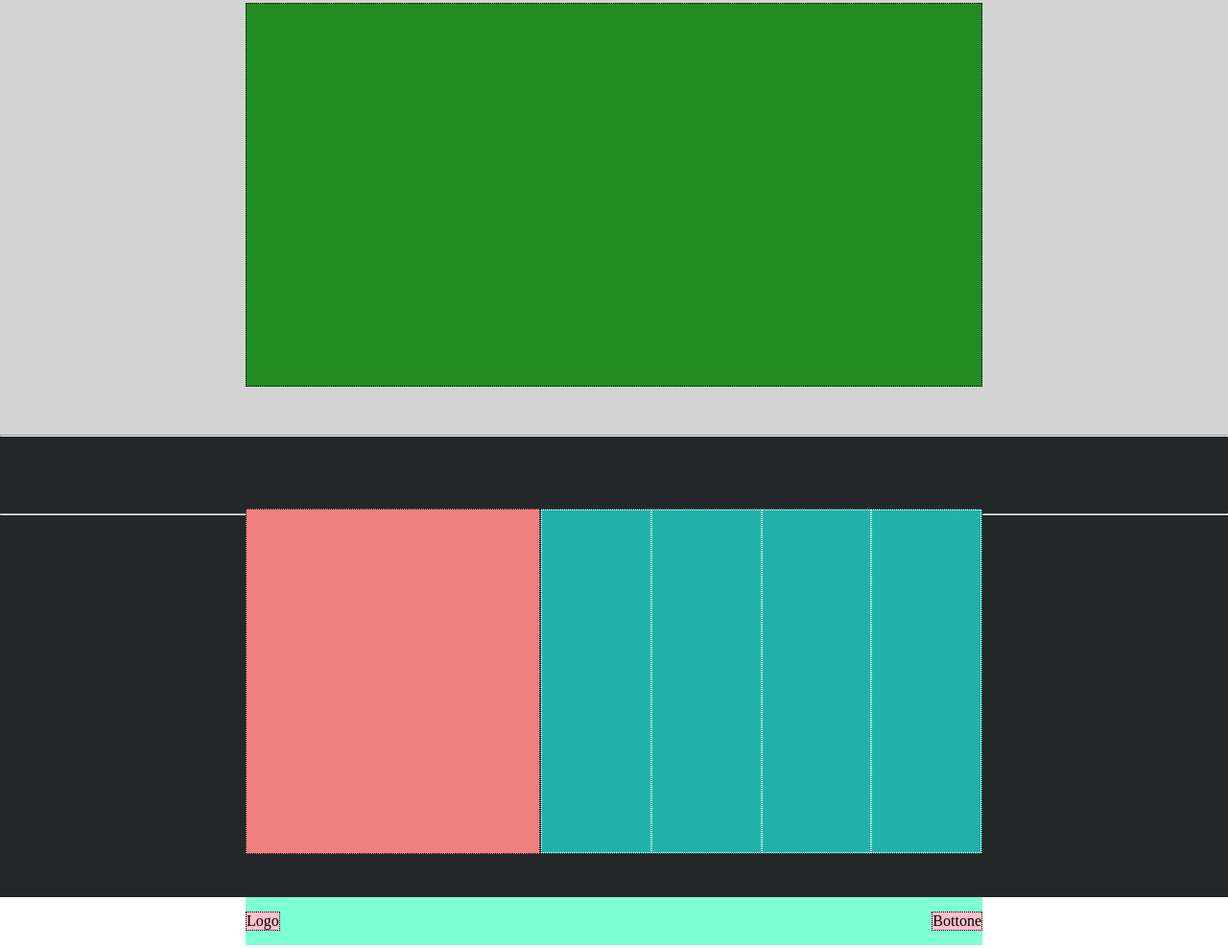
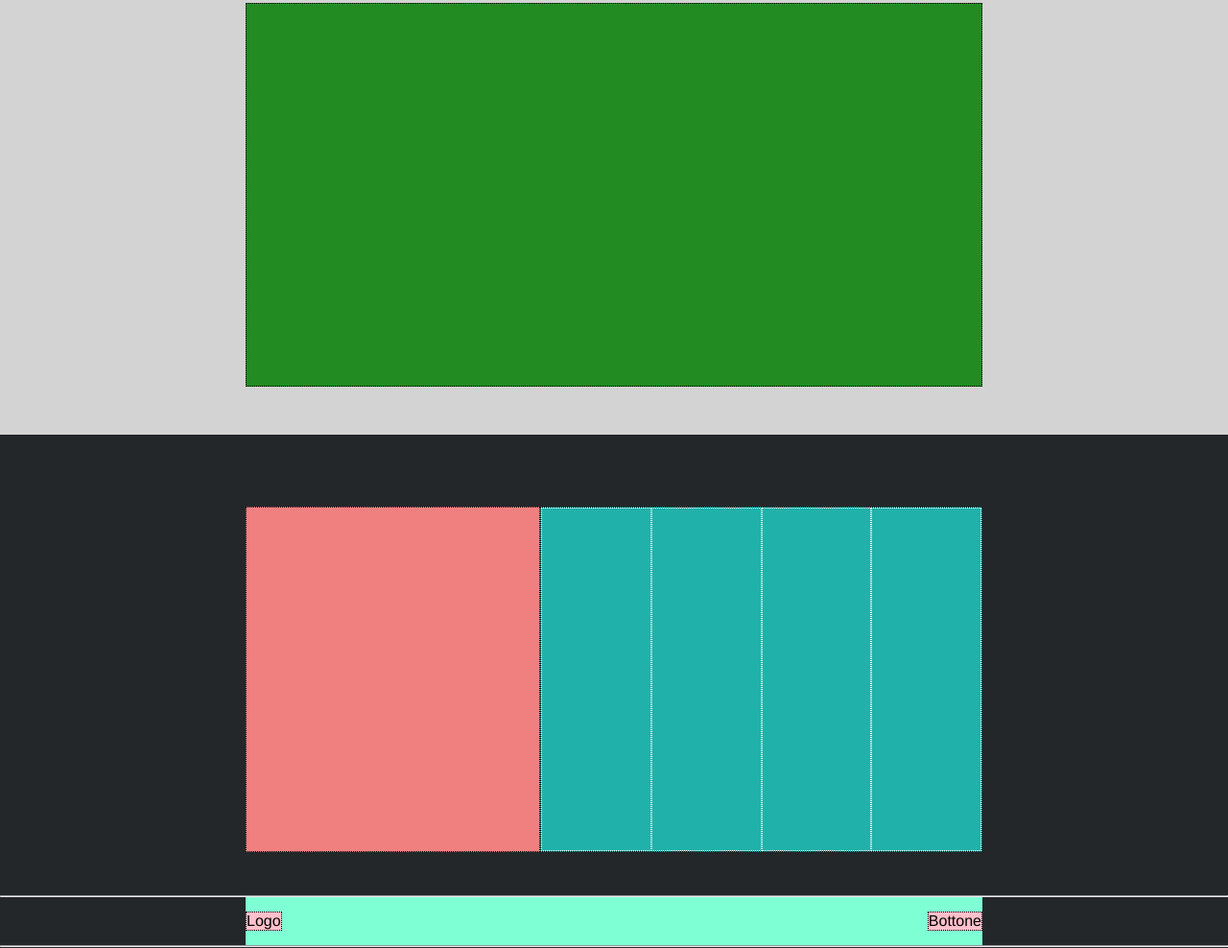
Before and after one commit to fede2796/htmlcss-struttura-discord, a plain HTML site: page index.html in a window 1280 px wide. Shown: the part 1247-2235 px from the top of the page at 96% size. Drawn offline with Linux system fonts and the light colour scheme.

Commit message:
Ultime modifiche

```diff
--- a/css/index.css
+++ b/css/index.css
@@ -4,11 +4,14 @@
     padding: 0;
     box-sizing: border-box;
 }
+body{
+    font-family: 'Whitney', 'Helvetica Neue', Helvetica, Arial, sans-serif;
 
+}
 header{
 
     background-color: #add8e6;
-   padding-top: 10px;
+    padding-top: 10px;
     /* TEST */
     height: 300px;
 }
@@ -176,7 +179,7 @@ footer{
     background-color: #23272a;
     padding-top: 30px;
      /* TEST */
-     height: 80px;
+     height: 535px;
 }
 .footer-head{
     background-color: #7fffd4;
--- a/index.html
+++ b/index.html
@@ -77,7 +77,7 @@
 
 
     </main>
-    <hr>
+
 
     <!--Footer-->
     <footer>
@@ -95,13 +95,17 @@
 
         </section>
 
+        <hr>
+
         <div class="footer-head">
             <div class="logofooter"> Logo</div>
             <div class="bottom">Bottone</div>
         </div>
+
+        <hr>
     </footer>
 
-    <hr>
+
 
 
 
```
